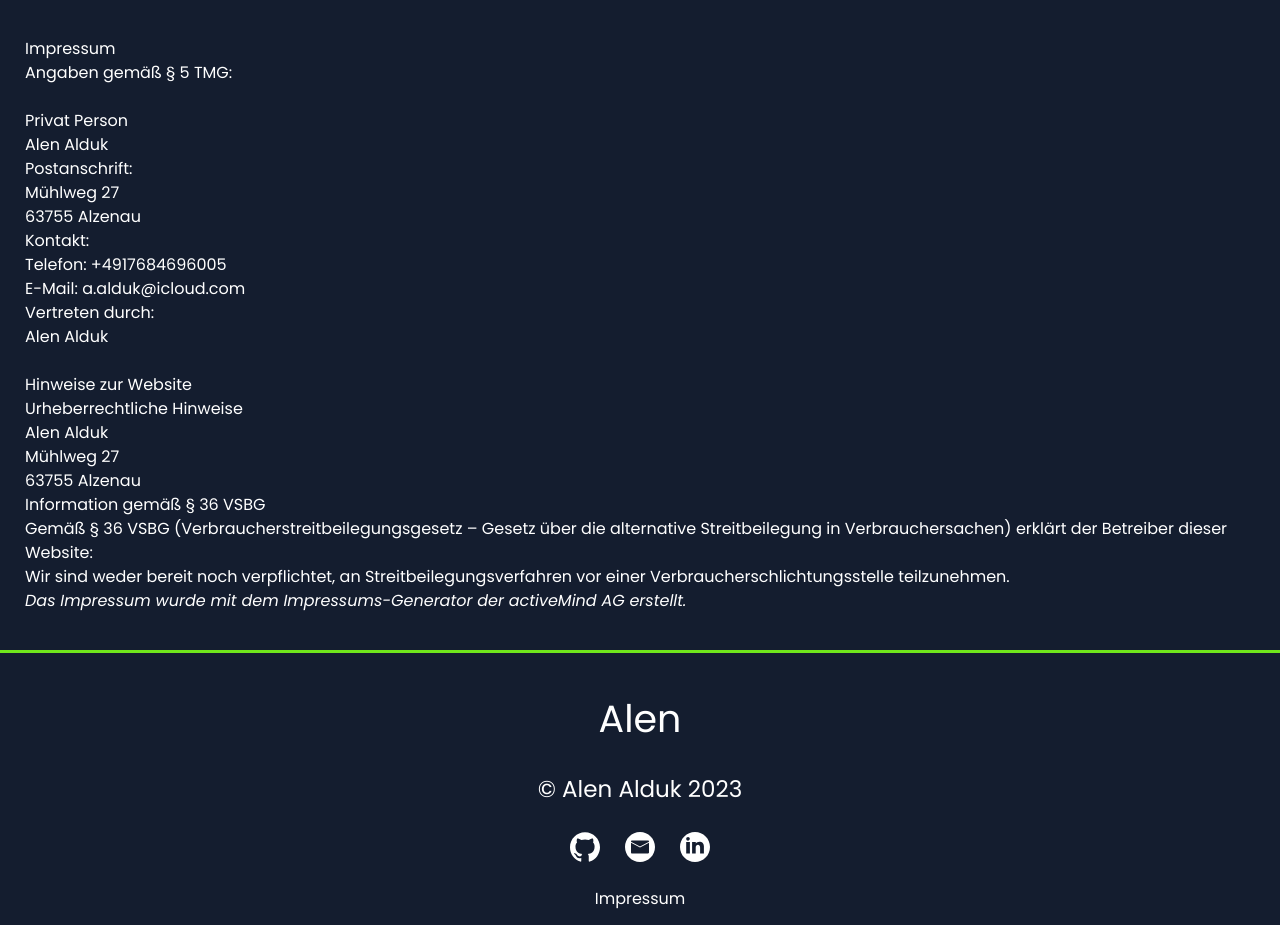
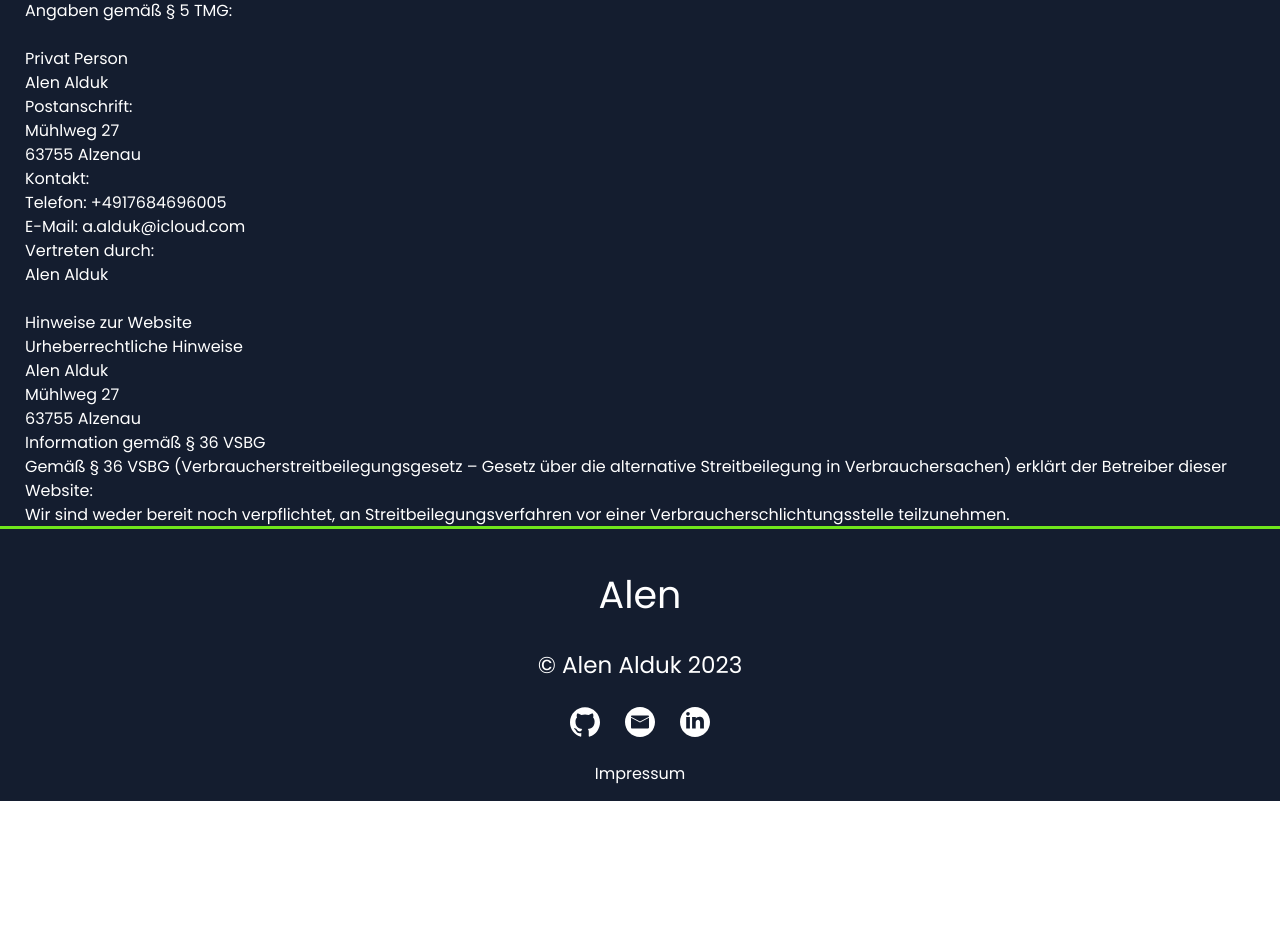
Before and after one commit to devXodia/Portfolio, an Angular app: page /impressum in a window 1280 px wide. After the commit the page ends 801 px from the top, so only its background shows below. Built offline with nearby package versions, Linux system fonts and the light colour scheme.

Commit message:
changed max-width to 1440px

```diff
--- a/src/app/about-me/about-me.component.scss
+++ b/src/app/about-me/about-me.component.scss
@@ -203,6 +203,7 @@
     width: 100%;
     padding: 37px 100px;
     padding-right: 0;
+    max-width: 1440px;
   }
   :host {
     display: flex;
--- a/src/app/between-cf/between-cf.component.scss
+++ b/src/app/between-cf/between-cf.component.scss
@@ -62,5 +62,6 @@
     a {
       right: 100px;
     }
+    max-width: 1440px;
   }
 }
--- a/src/app/between-ps/between-ps.component.scss
+++ b/src/app/between-ps/between-ps.component.scss
@@ -120,6 +120,7 @@
   .container {
     padding: 37px 100px;
     padding-right: 0;
+    max-width: 1440px;
   }
   .content {
     h2 {
--- a/src/app/contact-section/contact-section.component.scss
+++ b/src/app/contact-section/contact-section.component.scss
@@ -201,7 +201,7 @@
   }
   .bg-img {
     top: 541px;
-    right: -493px;
+    right: -310px;
     height: 425px;
   }
 
@@ -229,6 +229,7 @@
   .container {
     padding: 37px 100px;
     gap: 50px;
+    max-width: 1440px;
   }
   .sub-container {
     margin-bottom: unset;
--- a/src/app/footer/footer.component.scss
+++ b/src/app/footer/footer.component.scss
@@ -88,6 +88,7 @@
     padding: 37px 100px;
     flex-direction: row;
     justify-content: space-between;
+    max-width: 1440px;
     h2 {
       font-size: 62px;
     }
@@ -111,4 +112,7 @@
   .impressum-link {
     bottom: 93px;
   }
+  .divider {
+    max-width: 1440px;
+  }
 }
--- a/src/app/impressum/impressum.component.html
+++ b/src/app/impressum/impressum.component.html
@@ -1,19 +1,40 @@
-<h1>Impressum</h1>
-<h2>Angaben gemäß § 5 TMG:</h2>
-<p><br>Privat Person<br>Alen Alduk</p>
-<h3>Postanschrift:</h3>
-<p>Mühlweg 27<br>63755 Alzenau<br></p>
-<h3>Kontakt:</h3>
-<p>Telefon: +4917684696005<br>E-Mail: a.alduk@icloud.com</p>
-<p></p><h3>Vertreten durch:</h3>
-<p>Alen Alduk<br></p>
-<p></p><p><br></p>
-<p></p><h2>Hinweise zur Website</h2>
-<p></p><h3>Urheberrechtliche Hinweise</h3>
-<p>Alen Alduk
-<br>Mühlweg 27
-<br>63755 Alzenau<br></p>
-<p></p><h2>Information gemäß § 36 VSBG</h2>
-<p>Gemäß § 36 VSBG (Verbraucherstreitbeilegungsgesetz – Gesetz über die alternative Streitbeilegung in Verbrauchersachen) erklärt der Betreiber dieser Website:</p>
-<p>Wir sind weder bereit noch verpflichtet, an Streitbeilegungsverfahren vor einer Verbraucherschlichtungsstelle teilzunehmen.</p>
-<p></p><p><em>Das Impressum wurde mit dem <a href="https://www.activemind.de/datenschutz/impressums-generator/">Impressums-Generator der activeMind AG</a> erstellt.</em></p>
+<div class="impressum">
+  <h1>Impressum</h1>
+  <h2>Angaben gemäß § 5 TMG:</h2>
+  <p><br />Privat Person<br />Alen Alduk</p>
+  <h3>Postanschrift:</h3>
+  <p>Mühlweg 27<br />63755 Alzenau<br /></p>
+  <h3>Kontakt:</h3>
+  <p>Telefon: +4917684696005<br />E-Mail: a.alduk@icloud.com</p>
+  <p></p>
+  <h3>Vertreten durch:</h3>
+  <p>Alen Alduk<br /></p>
+  <p></p>
+  <p><br /></p>
+  <p></p>
+  <h2>Hinweise zur Website</h2>
+  <p></p>
+  <h3>Urheberrechtliche Hinweise</h3>
+  <p>Alen Alduk <br />Mühlweg 27 <br />63755 Alzenau<br /></p>
+  <p></p>
+  <h2>Information gemäß § 36 VSBG</h2>
+  <p>
+    Gemäß § 36 VSBG (Verbraucherstreitbeilegungsgesetz – Gesetz über die
+    alternative Streitbeilegung in Verbrauchersachen) erklärt der Betreiber
+    dieser Website:
+  </p>
+  <p>
+    Wir sind weder bereit noch verpflichtet, an Streitbeilegungsverfahren vor
+    einer Verbraucherschlichtungsstelle teilzunehmen.
+  </p>
+  <p></p>
+  <p>
+    <em
+      >Das Impressum wurde mit dem
+      <a href="https://www.activemind.de/datenschutz/impressums-generator/"
+        >Impressums-Generator der activeMind AG</a
+      >
+      erstellt.</em
+    >
+  </p>
+</div>
--- a/src/app/impressum/impressum.component.scss
+++ b/src/app/impressum/impressum.component.scss
@@ -0,0 +1,3 @@
+.impressum {
+  max-width: 1440px;
+}
--- a/src/app/main-screen/main-screen.component.html
+++ b/src/app/main-screen/main-screen.component.html
@@ -135,8 +135,8 @@
       data-aos-offset="0"
       data-aos-delay="500"
       class="mail"
-      >a.alduk@icloud.com</span
-    >
+      >a.alduk@icloud.com
+    </span>
     <div class="scroll-container">
       <a class="scroll-content" href="#contact">
         <span data-aos="fade-left" data-aos-offset="0" data-aos-delay="500"
--- a/src/app/main-screen/main-screen.component.scss
+++ b/src/app/main-screen/main-screen.component.scss
@@ -596,6 +596,10 @@
 }
 
 @media screen and (min-width: 1440px) {
+  .main-container {
+    max-width: 1440px;
+  }
+
   .horizontal-container {
     top: -409px;
     width: 74%;
@@ -603,6 +607,7 @@
 
   .text-content-container {
     height: 110%;
+    max-width: 1440px;
   }
 
   :host {
@@ -615,7 +620,7 @@
   }
   .header {
     padding: 37px 100px;
-    // max-width: 1440px;
+    max-width: 1440px;
 
     font-size: 23px;
     font-style: normal;
@@ -638,11 +643,15 @@
 
   .links-container {
     width: 100%;
-    // max-width: 1440px;
+    max-width: 1440px;
     height: 7vh;
   }
   .vector {
     top: 149px !important;
+  }
+
+  .img-background {
+    max-width: 1440px;
   }
 }
 
@@ -652,17 +661,17 @@
   }
 }
 
-@media screen and (min-width: 1441px) {
-  .img-background {
-    height: 77% !important;
-  }
-  .horizontal-container {
-    top: -309px;
-  }
-  .vector {
-    top: 45px !important;
-  }
-  .background {
-    width: 48%;
-  }
-}
+// @media screen and (min-width: 1441px) {
+//   .img-background {
+//     height: 77% !important;
+//   }
+//   .horizontal-container {
+//     top: -309px;
+//   }
+//   .vector {
+//     top: 45px !important;
+//   }
+//   .background {
+//     width: 48%;
+//   }
+// }
--- a/src/app/project/project.component.scss
+++ b/src/app/project/project.component.scss
@@ -146,6 +146,7 @@
     .container {
       padding: 37px 100px;
       height: 553px !important;
+      max-width: 1440px;
     }
     .title {
       text-align: start;
--- a/src/app/skills/skills.component.scss
+++ b/src/app/skills/skills.component.scss
@@ -268,6 +268,7 @@
     width: 100%;
     padding: 37px 100px;
     padding-right: 0;
+    max-width: 1440px;
   }
 
   :host {
@@ -278,9 +279,3 @@
     background-color: #141d2f;
   }
 }
-
-@media screen and (min-width: 1920px) {
-  .skills-box {
-    flex: 1;
-  }
-}
--- a/src/styles.scss
+++ b/src/styles.scss
@@ -29,9 +29,13 @@ app-impressum {
   color: white;
   width: 100vw;
   padding: 37px 25px;
-
-  max-width: 1920px;
+  height: 65.7vh;
+  max-width: 1440px;
   font-size: 16px;
+  display: flex;
+  flex-direction: column;
+  align-items: center;
+  justify-content: center;
 }
 
 /* width */
```
